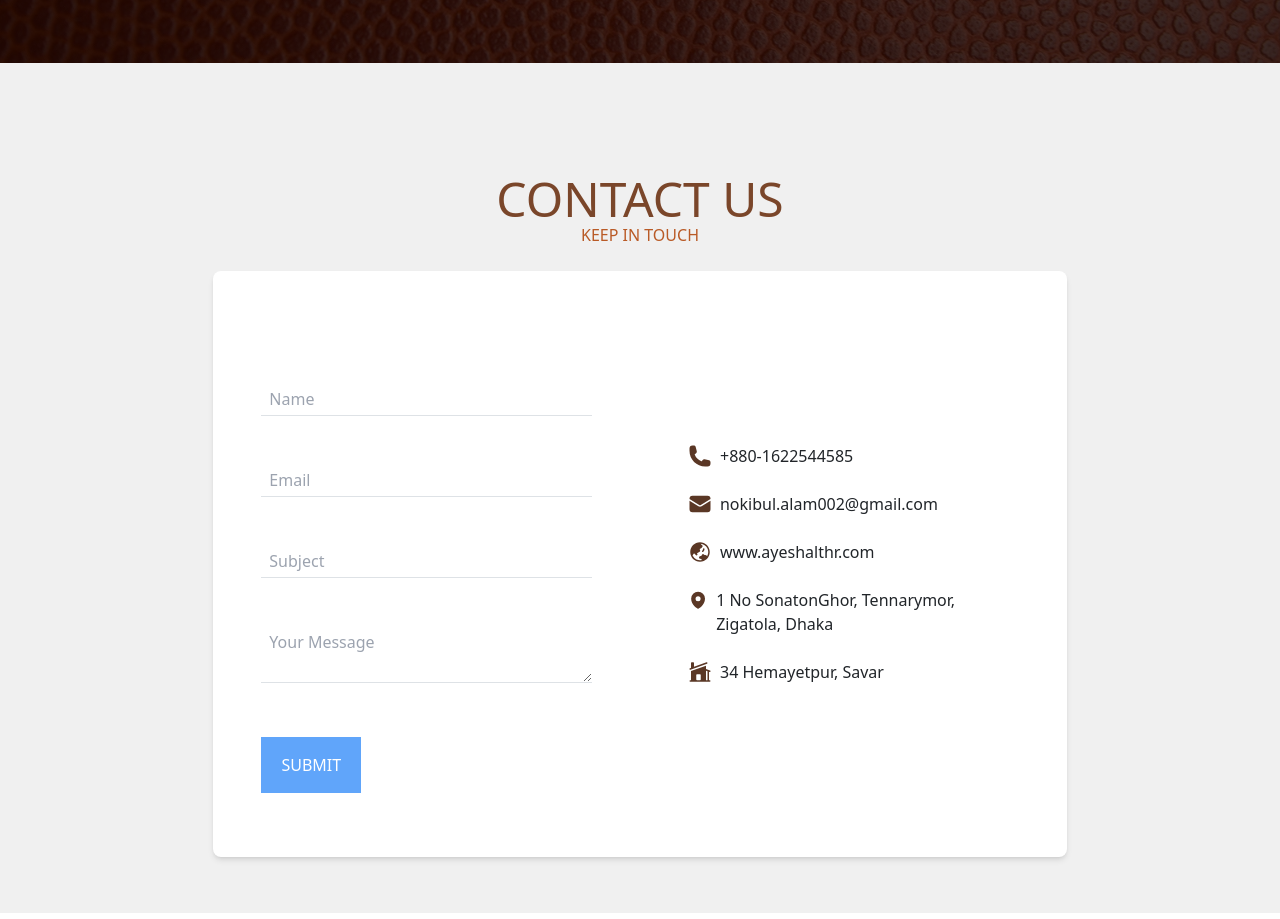
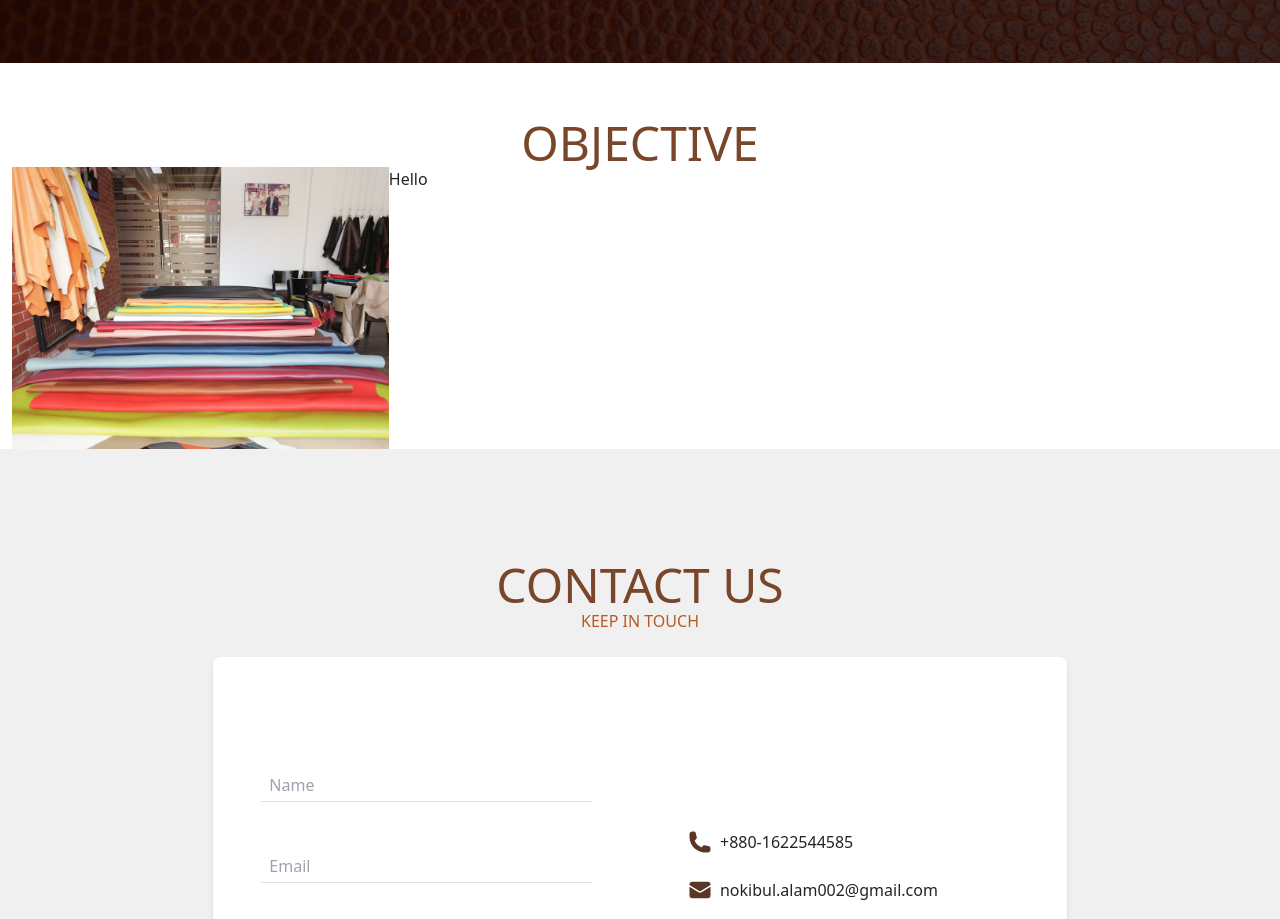
Before and after one commit to NokibulAlam/react-exim, a React (Create React App) app: page / in a window 1280 px wide. Shown: the part 3444-4363 px from the top of the page. Built offline with nearby package versions, Linux system fonts and the light colour scheme.

Commit message:
working on objective components

```diff
--- a/src/App.js
+++ b/src/App.js
@@ -6,6 +6,7 @@ import Processing from './components/Core/Processing';
 import Product from './components/Core/Product';
 import Footer from './components/layouts/Footer';
 import ContactPage from './components/Core/ContactPage';
+import Objective from './components/Core/Objective';
 
 function App() {
   return (
@@ -15,6 +16,7 @@ function App() {
       <About />
       <Processing />
       <Product />
+      <Objective />
       <ContactPage />
       <Footer />
     </div>
--- a/src/components/Core/ContactPage.js
+++ b/src/components/Core/ContactPage.js
@@ -5,7 +5,9 @@ const ContactPage = () => {
     <div className="w-full">
       <div className="bg-[#f0f0f0] py-14">
         <div className="text-center">
-          <h2 className="text-[#7a462a] text-3xl sm:text-5xl text-center mt-14 uppercase">CONTACT US</h2>
+          <h2 className="text-[#7a462a] text-3xl sm:text-5xl text-center mt-14 uppercase">
+            CONTACT US
+          </h2>
           <p className="mb-4 text-[#b95a26]">KEEP IN TOUCH</p>
         </div>
         <div className="mx-auto flex w-10/12 flex-col overflow-hidden rounded-lg bg-white shadow-md lg:w-8/12 lg:flex-row">
--- /dev/null
+++ b/src/components/Core/Objective.js
@@ -0,0 +1,30 @@
+import React from 'react';
+
+
+//photo
+import objetive from "../../images/objective.jpg";
+
+const Objective = () => {
+  return (
+    <div className='container'>
+
+        <div>
+            <p className=" text-[#7a462a] text-3xl sm:text-5xl text-center mt-14 uppercase">objective</p>
+        </div>
+
+        <div className='flex'>
+
+            <div className='w-[30%]'>
+                <img src={objetive} alt="BG" className='w-full'/>
+            </div>
+
+            <div>
+                <p>Hello</p>
+            </div>
+
+        </div>
+    </div>
+  )
+}
+
+export default Objective;
```
Also changed, not shown: src/images/objective.jpg (added).
